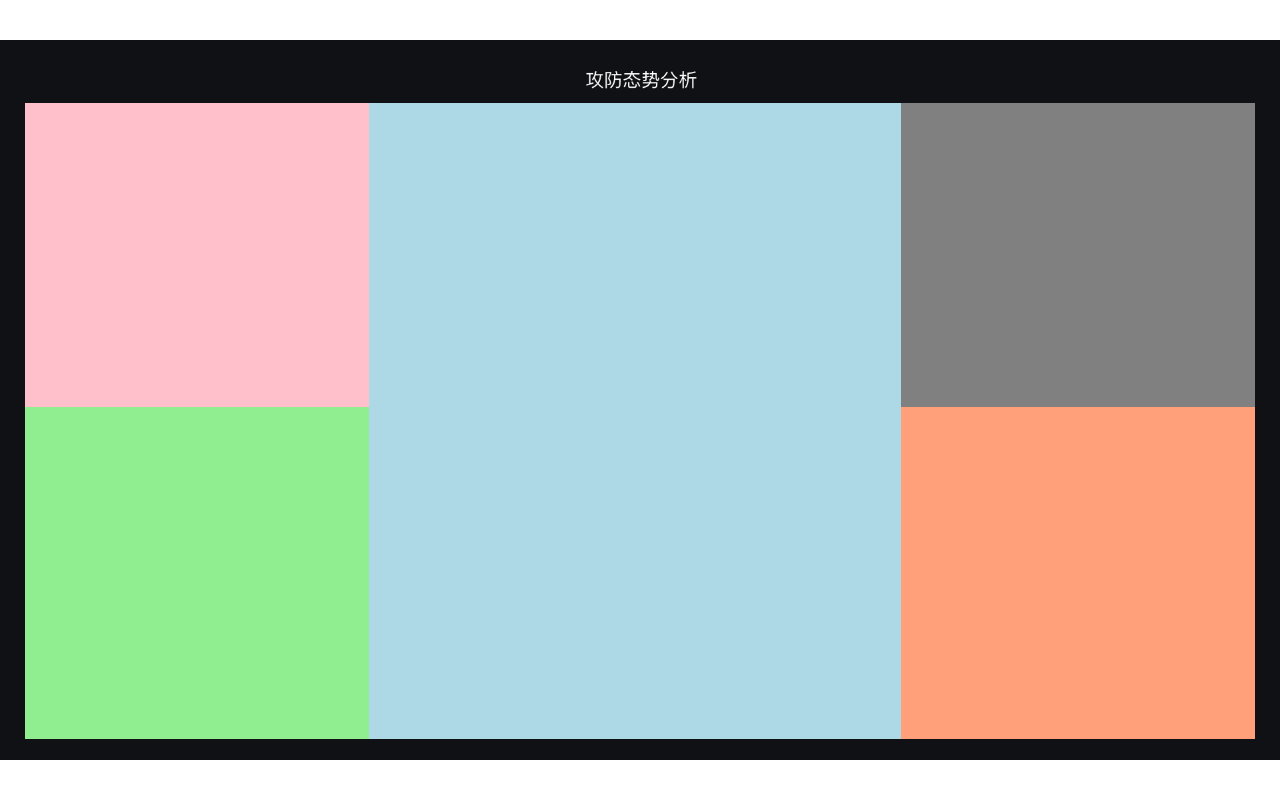
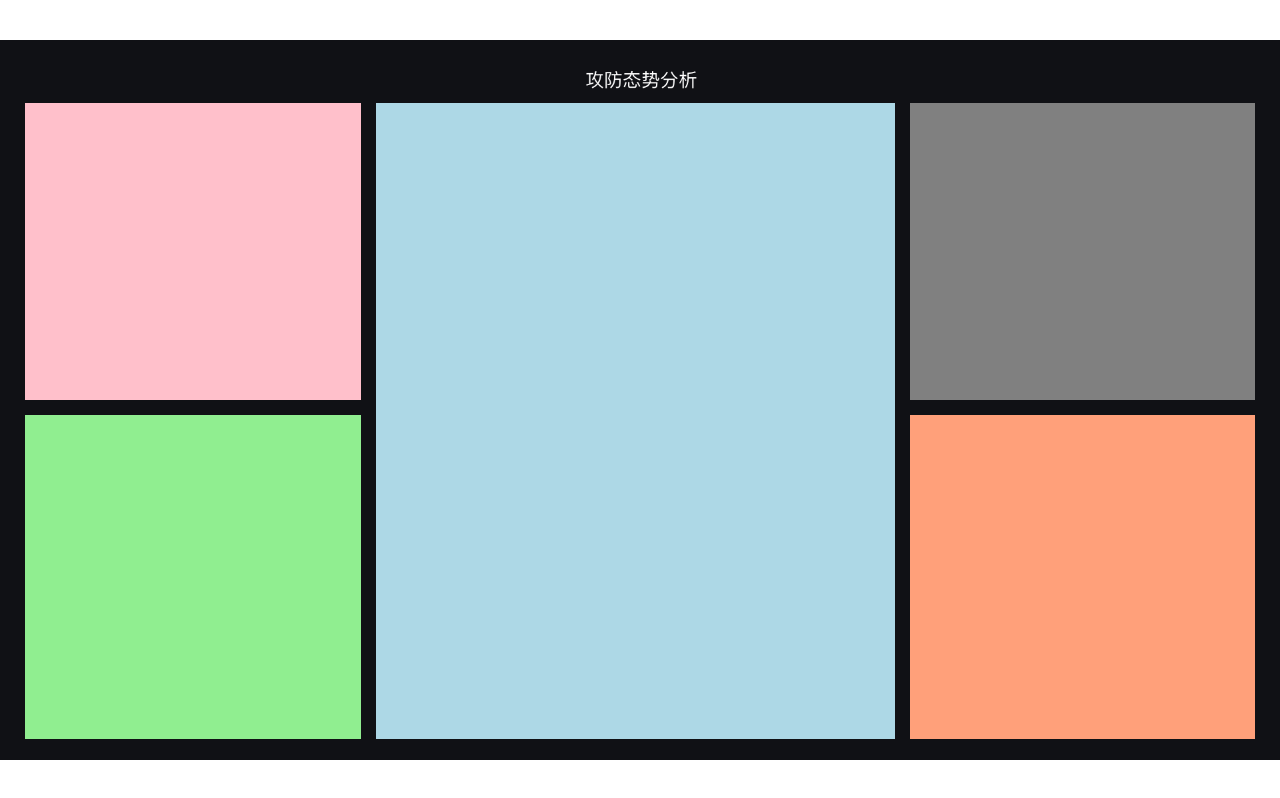
Before and after one commit to Yand-hi/react-echarts, a React (Vite) app: page /#/ in a window 1280 px wide. Built offline with nearby package versions, Linux system fonts and the light colour scheme.

Commit message:
add grid gap

```diff
--- a/src/pages/home.scss
+++ b/src/pages/home.scss
@@ -18,6 +18,8 @@
     grid-template:
       "box1 box2 box3" 456fr
       "box4 box2 box5" 498fr / 516fr 798fr 530fr;
+    grid-column-gap: 15px;
+    grid-row-gap: 15px;
 
     > .section1 {
       grid-area: box1;
```
